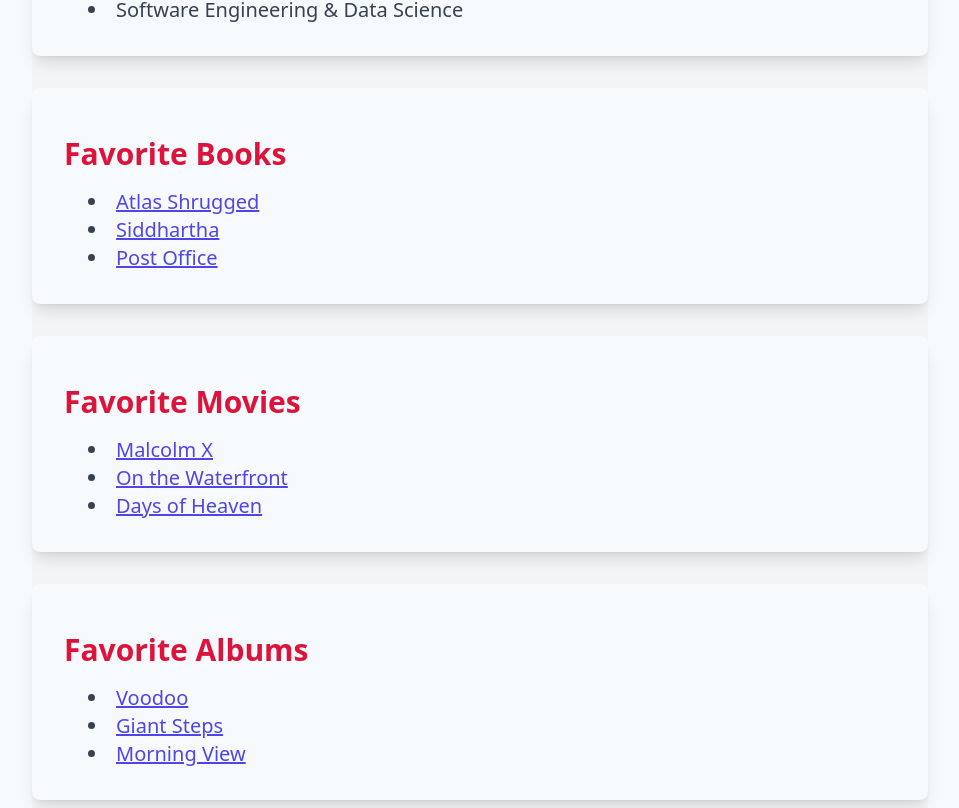
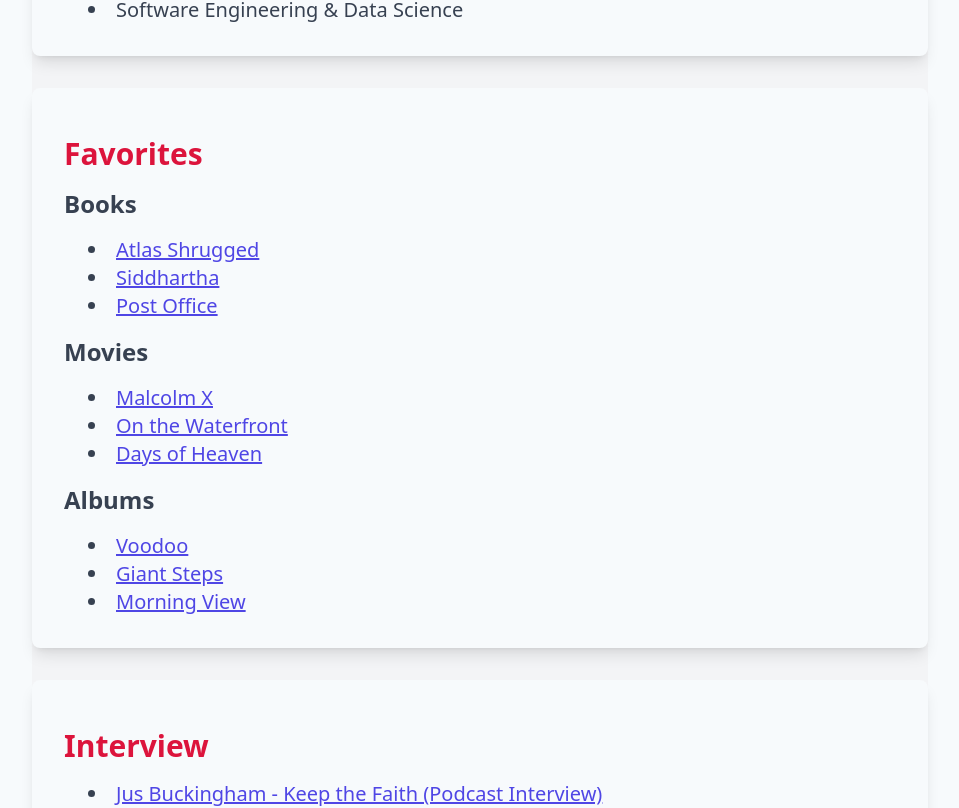
Before and after one commit to jusbuckingham/jusbuckingham, a Next.js app: page / in a window 1280 px wide. Shown: the part 1116-1924 px from the top of the page, without its empty margins (160-1119 px from the left). Built offline with nearby package versions, Linux system fonts and the light colour scheme.

Commit message:
adding books movies musicand made some tweaks

```diff
--- a/pages/index.tsx
+++ b/pages/index.tsx
@@ -114,74 +114,113 @@
           </div>
         </div>
 
-        <div id="favorite-books" className="mt-8 w-full max-w-4xl bg-gray-50 p-8 rounded-lg shadow-lg">
-          <h2 className="text-2xl md:text-3xl font-bold my-4 text-crimson">Favorite Books</h2>
+        <div id="favs" className="mt-8 w-full max-w-4xl bg-gray-50 p-8 rounded-lg shadow-lg">
+  <h2 className="text-2xl md:text-3xl font-bold my-4 text-crimson">Favorites</h2>
   <div className="text-lg md:text-xl text-left leading-relaxed text-gray-700">
+    <h3 className="text-xl md:text-2xl font-bold my-4">Books</h3>
     <ul className="list-disc list-inside mt-2 ml-6">
       <li>
-                <a href="https://en.wikipedia.org/wiki/Atlas_Shrugged" target="_blank" rel="noopener noreferrer" className="text-indigo-600 underline hover:text-crimson">
+        <a
+          href="https://en.wikipedia.org/wiki/Atlas_Shrugged"
+          target="_blank"
+          rel="noopener noreferrer"
+          className="text-indigo-600 underline hover:text-crimson"
+        >
           Atlas Shrugged
         </a>
       </li>
       <li>
-                <a href="https://en.wikipedia.org/wiki/Siddhartha_(novel)" target="_blank" rel="noopener noreferrer" className="text-indigo-600 underline hover:text-crimson">
+        <a
+          href="https://en.wikipedia.org/wiki/Siddhartha_(novel)"
+          target="_blank"
+          rel="noopener noreferrer"
+          className="text-indigo-600 underline hover:text-crimson"
+        >
           Siddhartha
         </a>
       </li>
       <li>
-                <a href="https://en.wikipedia.org/wiki/Post_Office_(novel)" target="_blank" rel="noopener noreferrer" className="text-indigo-600 underline hover:text-crimson">
+        <a
+          href="https://en.wikipedia.org/wiki/Post_Office_(novel)"
+          target="_blank"
+          rel="noopener noreferrer"
+          className="text-indigo-600 underline hover:text-crimson"
+        >
           Post Office
+        </a>
+      </li>
+    </ul>
+
+    <h3 className="text-xl md:text-2xl font-bold my-4">Movies</h3>
+    <ul className="list-disc list-inside mt-2 ml-6">
+      <li>
+        <a
+          href="https://en.wikipedia.org/wiki/Malcolm_X_(1992_film)"
+          target="_blank"
+          rel="noopener noreferrer"
+          className="text-indigo-600 underline hover:text-crimson"
+        >
+          Malcolm X
+        </a>
+      </li>
+      <li>
+        <a
+          href="https://en.wikipedia.org/wiki/On_the_Waterfront"
+          target="_blank"
+          rel="noopener noreferrer"
+          className="text-indigo-600 underline hover:text-crimson"
+        >
+          On the Waterfront
+        </a>
+      </li>
+      <li>
+        <a
+          href="https://en.wikipedia.org/wiki/Days_of_Heaven"
+          target="_blank"
+          rel="noopener noreferrer"
+          className="text-indigo-600 underline hover:text-crimson"
+        >
+          Days of Heaven
+        </a>
+      </li>
+    </ul>
+
+    <h3 className="text-xl md:text-2xl font-bold my-4">Albums</h3>
+    <ul className="list-disc list-inside mt-2 ml-6">
+      <li>
+        <a
+          href="https://en.wikipedia.org/wiki/Voodoo_(D%27Angelo_album)"
+          target="_blank"
+          rel="noopener noreferrer"
+          className="text-indigo-600 underline hover:text-crimson"
+        >
+          Voodoo
+        </a>
+      </li>
+      <li>
+        <a
+          href="https://en.wikipedia.org/wiki/Giant_Steps_(John_Coltrane_album)"
+          target="_blank"
+          rel="noopener noreferrer"
+          className="text-indigo-600 underline hover:text-crimson"
+        >
+          Giant Steps
+        </a>
+      </li>
+      <li>
+        <a
+          href="https://en.wikipedia.org/wiki/Morning_View"
+          target="_blank"
+          rel="noopener noreferrer"
+          className="text-indigo-600 underline hover:text-crimson"
+        >
+          Morning View
         </a>
       </li>
     </ul>
   </div>
 </div>
 
-        <div id="favorite-movies" className="mt-8 w-full max-w-4xl bg-gray-50 p-8 rounded-lg shadow-lg">
-          <h2 className="text-2xl md:text-3xl font-bold my-4 text-crimson">Favorite Movies</h2>
-          <div className="text-lg md:text-xl text-left leading-relaxed text-gray-700">
-            <ul className="list-disc list-inside mt-2 ml-6">
-              <li>
-                <a href="https://en.wikipedia.org/wiki/Malcolm_X_(1992_film)" target="_blank" rel="noopener noreferrer" className="text-indigo-600 underline hover:text-crimson">
-                  Malcolm X
-                </a>
-              </li>
-              <li>
-                <a href="https://en.wikipedia.org/wiki/On_the_Waterfront" target="_blank" rel="noopener noreferrer" className="text-indigo-600 underline hover:text-crimson">
-                  On the Waterfront
-                </a>
-              </li>
-              <li>
-                <a href="https://en.wikipedia.org/wiki/Days_of_Heaven" target="_blank" rel="noopener noreferrer" className="text-indigo-600 underline hover:text-crimson">
-                  Days of Heaven
-                </a>
-              </li>
-            </ul>
-          </div>
-        </div>
-
-        <div id="favorite-albums" className="mt-8 w-full max-w-4xl bg-gray-50 p-8 rounded-lg shadow-lg">
-          <h2 className="text-2xl md:text-3xl font-bold my-4 text-crimson">Favorite Albums</h2>
-          <div className="text-lg md:text-xl text-left leading-relaxed text-gray-700">
-            <ul className="list-disc list-inside mt-2 ml-6">
-              <li>
-                <a href="https://en.wikipedia.org/wiki/Voodoo_(D%27Angelo_album)" target="_blank" rel="noopener noreferrer" className="text-indigo-600 underline hover:text-crimson">
-                  Voodoo
-                </a>
-              </li>
-              <li>
-                <a href="https://en.wikipedia.org/wiki/Giant_Steps" target="_blank" rel="noopener noreferrer" className="text-indigo-600 underline hover:text-crimson">
-                  Giant Steps
-                </a>
-              </li>
-              <li>
-                <a href="https://en.wikipedia.org/wiki/Morning_View" target="_blank" rel="noopener noreferrer" className="text-indigo-600 underline hover:text-crimson">
-                  Morning View
-                </a>
-              </li>
-            </ul>
-          </div>
-        </div>
 
 
         <div id="selected-works" className="mt-8 w-full max-w-4xl bg-gray-50 p-8 rounded-lg shadow-lg">
```
Lines whose indentation alone changed are shown as unchanged.
